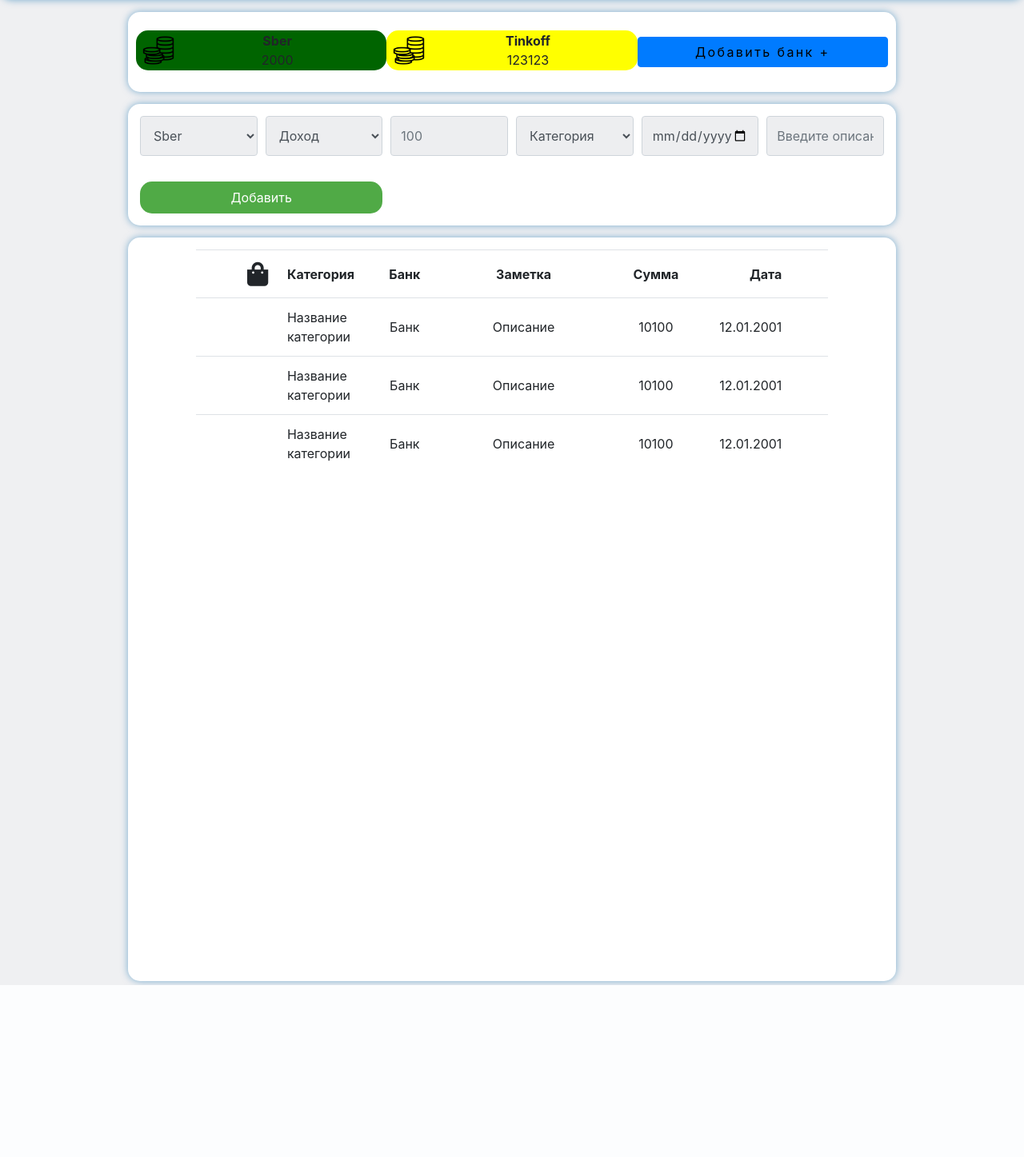
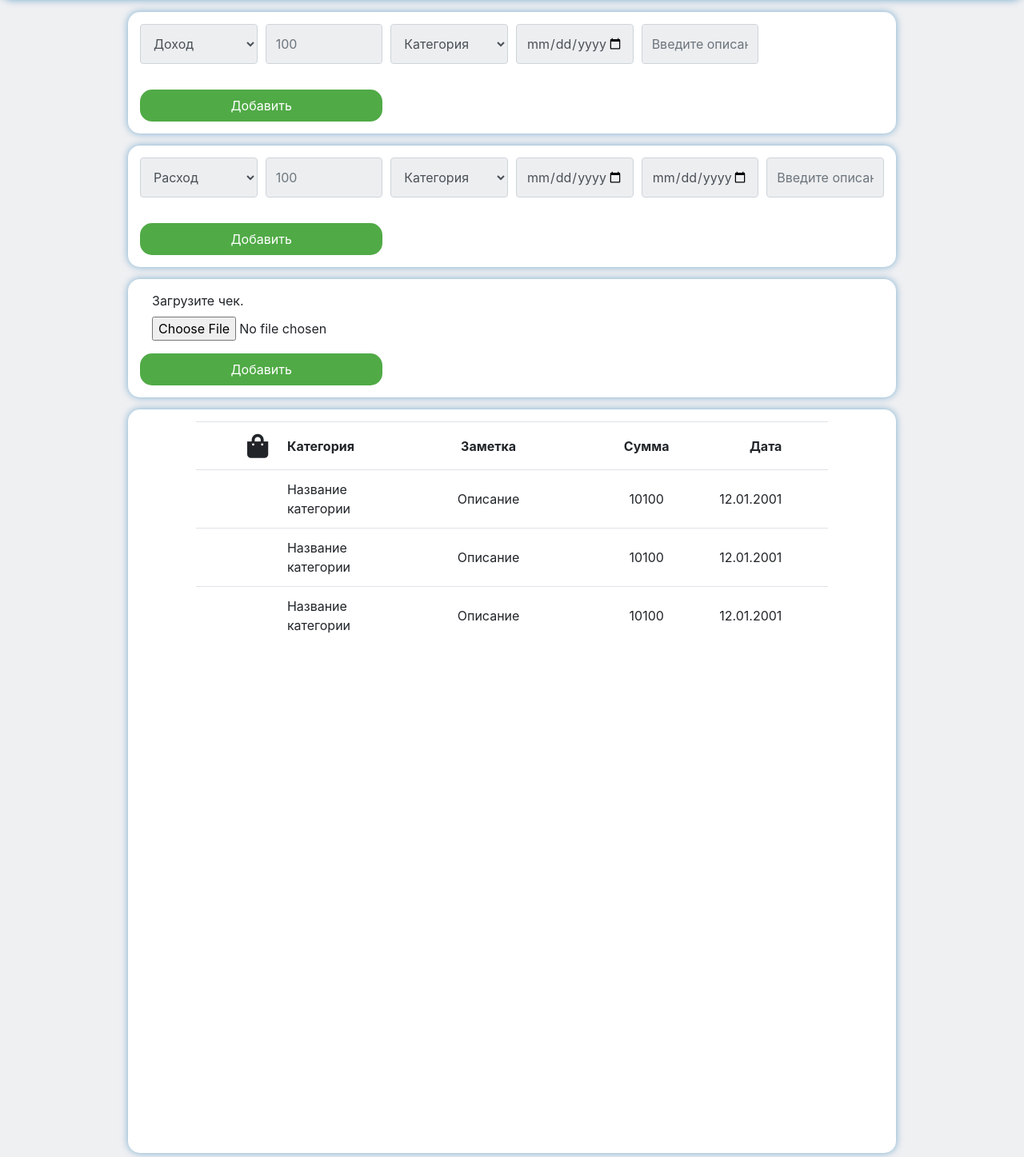
Before and after one commit to Karim-Valeev/django-finances, a Django app: page / in a window 1280 px wide. Shown: the part 104-1551 px from the top of the page at 80% size. Before the commit the page ends 1336 px from the top, so only its background shows below. Run offline with Django 3.2, Linux system fonts and the light colour scheme; the visitor is signed in with stand-in values (Sample User, id 1); some libraries are stand-ins or nearby versions.

Commit message:
raw patch - not final

```diff
--- a/requirements.txt
+++ b/requirements.txt
@@ -2,3 +2,4 @@ django~=3.1.6
 python-dotenv~=0.17.0
 django-choices~=1.7.1
 psycopg2-binary~=2.8.6
+Pillow==8.1.2
--- a/src/app/models/__init__.py
+++ b/src/app/models/__init__.py
@@ -1 +1,2 @@
-from app.models.user_model import WalletUser , UserManager
+from .user_model import WalletUser, UserManager
+from .note import NoteType, Note
--- a/src/app/templates/pages/main.html
+++ b/src/app/templates/pages/main.html
@@ -22,7 +22,7 @@
     <body>
     <div class="wrapper">
 
-        <div class="banks flex-wrap flex">
+        {% comment %}<div class="banks flex-wrap flex">
 
             <div class="account col-md-4" style="background-color: darkgreen"> {# bank colour #}
                 <img src="{% static 'img/coins.png' %}" alt="Монеты">
@@ -40,21 +40,14 @@
                 </div>
             </div>
             <a href="#" class="btn btn-primary col-md-4"> Добавить банк +</a>
-        </div>
+        </div>{% endcomment %}
         <div class="record-add-container">
             <form method="post" action="" id="add-record-form">
                 <input type="hidden" name="accountId" value="#"/>
                 <div class="form-row">
                     <div class="form-group col-md-2">
-                        <select class="bank-select form-control" name="bankId" required>
-                            <option value="${bank.id}">Sber</option>
-                            <option value="${bank.id}">Tinkoff</option>
-                        </select>
-                    </div>
-                    <div class="form-group col-md-2">
                         <select class="record-type-select form-control" name="isIncome" required>
                             <option value="True" selected>Доход</option>
-                            <option value="False">Расход</option>
                         </select>
                     </div>
                     <div class="form-group col-md-2">
@@ -90,6 +83,66 @@
                 </div>
             </form>
         </div>
+        <div class="record-add-container">
+            <form method="post" action="" id="add-record-form">
+                <input type="hidden" name="accountId" value="#"/>
+                <div class="form-row">
+                    <div class="form-group col-md-2">
+                        <select class="record-type-select form-control" name="isIncome" required>
+                            <option value="False">Расход</option>
+                        </select>
+                    </div>
+                    <div class="form-group col-md-2">
+                        <input class="record-input  form-control" id="record-input" name="sum" type=number
+                               placeholder="100"
+                               min="0"
+                               max="1000000000"
+                               step="0.01"
+                               pattern="([0-9]+\.?[0-9]{1,2})"
+                               required>
+                    </div>
+                    <div class="form-group col-md-2">
+                        <select class="category-select form-control" name="categoryId" required>
+                            <option value="" selected>Категория</option>
+                            <option value="" selected>Категория</option>
+                            <option value="" selected>Категория</option>
+                        </select>
+                    </div>
+                    <div class="form-group col-md-2">
+                        <input type="date" class="form-control" id="date" name="date" placeholder="Дата" required>
+                    </div>
+                    <div class="form-group col-md-2">
+                        <input type="date" class="form-control" id="date" name="date" placeholder="Дата" required>
+                    </div>
+                    <div class="form-group col-md-2">
+                        <input class="description  form-control" name="description" type="text"
+                               placeholder="Введите описание" maxlength="100">
+                        <div class="account">
+                        </div>
+                    </div>
+                </div>
+                <div class="form-row">
+                    <div class="col-md-4">
+                        <button type="button" class="add-record btn">Добавить</button>
+                    </div>
+                </div>
+            </form>
+        </div>
+
+        <div class="record-add-container">
+            <form method="post" action="" id="add-record-form">
+                <div class="form-group col-md-2">
+                    <label for="image_big">Загрузите чек.</label>
+                    <input type="file" required id="image_big" name="bigPicture" accept="image/*"></div>
+                <div class="form-row">
+                    <div class="col-md-4">
+                        <button type="button" class="add-record btn">Добавить</button>
+                    </div>
+                </div>
+            </form>
+        </div>
+
+
         <div class="record-list-container">
             <div class="records-list">
                 <div class="table-responsive">
@@ -103,7 +156,6 @@
                                     Категория
                                 </div>
                             </th>
-                            <th scope="col" class="record-account text-center">Банк</th>
                             <th scope="col" class="record-description text-center">Заметка</th>
                             <th scope="col" class="record-sum text-center">Сумма</th>
                             <th scope="col" class="record-date text-right">Дата</th>
@@ -123,7 +175,6 @@
                                     Название категории
                                 </div>
                             </td>
-                            <td class="record-account text-center">Банк</td>
                             <td class="record-description text-center">
                                 Описание
                             </td>
@@ -147,7 +198,6 @@
                                     Название категории
                                 </div>
                             </td>
-                            <td class="record-account text-center">Банк</td>
                             <td class="record-description text-center">
                                 Описание
                             </td>
@@ -172,7 +222,6 @@
                                     Название категории
                                 </div>
                             </td>
-                            <td class="record-account text-center">Банк</td>
                             <td class="record-description text-center">
                                 Описание
                             </td>
--- a/src/app/views.py
+++ b/src/app/views.py
@@ -4,13 +4,14 @@ from django.shortcuts import render, redirect
 
 from app.decorators import not_authorized
 from app.forms import RegistrationForm, AuthForm
-from app.services import register_user
+from app.services import register_user, get_main_page_data
 
 
 def test_view(request):
     if request.user.is_authenticated:
         return render(request, "pages/main.html")
     else:
+        data = get_main_page_data(request.user)
         return render(request, "pages/unauthorized_main.html")
 
 
```
Also changed, not shown: src/app/fixtures/note_type_fixture.yaml (added, +78 -0 lines), src/app/forms.py (+17 -0 lines), src/app/models/note.py (added, +30 -0 lines), src/app/services.py (+8 -1 lines), src/app/migrations/0003_note_notetype.py (added).
